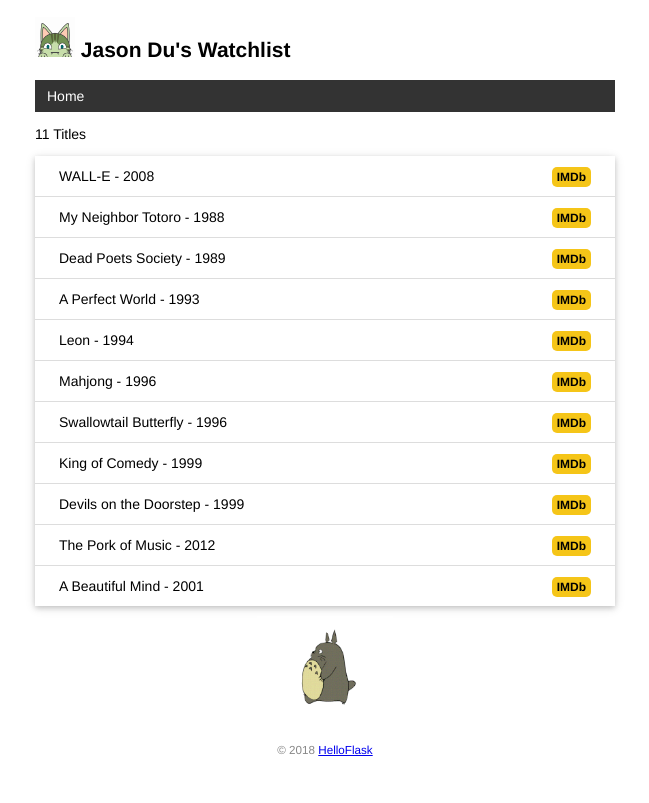
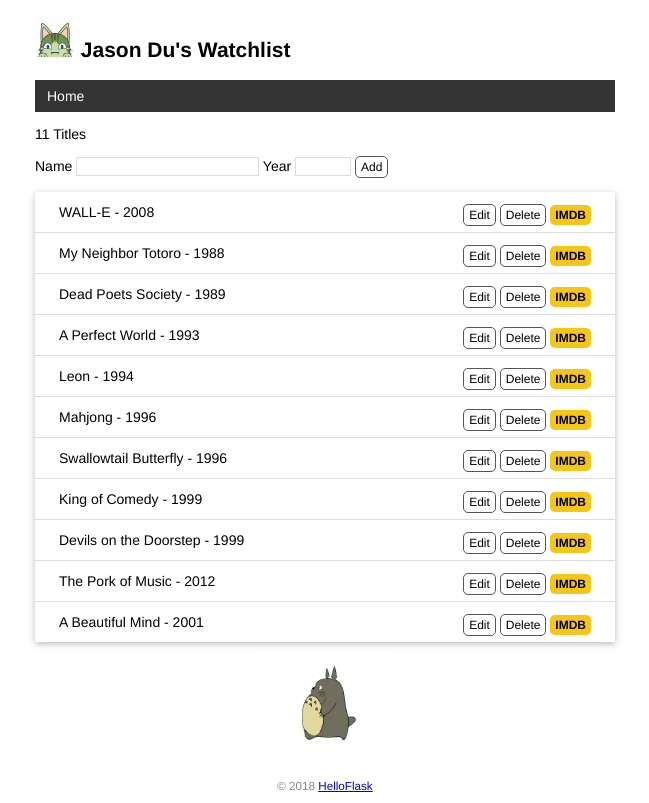
Before and after one commit to duj4/watchlist, a Flask app: page / in a window 1280 px wide. Shown: the whole page, without its empty margins (315-964 px from the left). Before the commit the page ends 756 px from the top, so only its background shows below. Run offline with Flask 2, Linux system fonts and the light colour scheme; data comes from the database, SQL or seed files in the repository; both versions use the stored data as it was after the commit.

Commit message:
add, edit and delet item from list via form

```diff
--- a/app.py
+++ b/app.py
@@ -1,4 +1,4 @@
-from flask import Flask, url_for, render_template
+from flask import Flask, url_for, render_template, request, flash, redirect
 from flask_sqlalchemy import SQLAlchemy
 import os
 import sys
@@ -14,6 +14,9 @@ else:
 app = Flask(__name__)
 app.config['SQLALCHEMY_DATABASE_URI'] = prefix + os.path.join(app.root_path, 'data.db')
 app.config['SQLALCHEMY_TRACK_MODIFICATIONS'] = False # 关闭对模型修改的监控
+# flash() 函数在内部会把消息存储到 Flask 提供的 session 对象里。
+# session 用来在请求间存储数据，它会把数据签名后存储到浏览器的 Cookie 中，所以我们需要设置签名所需的密钥
+app.config['SECRET_KEY'] = 'dev'
 
 #初始化扩展，传入程序实例app
 db = SQLAlchemy(app)
@@ -86,16 +89,64 @@ def inject_user():
     user = User.query.first()
     return dict(user=user) # 需要返回字典，等同于return {'user':user},后续user关键字可以删除
 
-@app.route('/')
-@app.route('/hello')
-@app.route('/index')
-@app.route('/home')
+# 默认只接受 GET 请求
+# 两种方法的请求有不同的处理逻辑：对于 GET 请求，返回渲染后的页面；对于 POST 请求，则获取提交的表单数据并保存
+@app.route('/', methods=['GET', 'POST'])
+@app.route('/hello', methods=['GET', 'POST'])
+@app.route('/index', methods=['GET', 'POST'])
+@app.route('/home', methods=['GET', 'POST'])
 def index():
+    # 判断是否是POST请求
+    if request.method == 'POST':
+        # 获取表单数据
+        # 传入表单对应输入字段Name的值
+        title = request.form.get('title')
+        year = request.form.get('year')
+        # 验证数据
+        if not title or not year or len(year) > 4 or len(title) >60:
+            flash('Invalid input.') # 显示错误提示
+            return redirect(url_for('index'))
+        # 保存表单数据到数据库
+        movie = Movie(title=title, year=year) # 创建记录
+        db.session.add(movie) # 添加到数据库会话
+        db.session.commit() # 提交数据库会话
+        flash('Item created.') # 显示成功创建提示
+        return redirect(url_for('index')) # 重定向回主页
     # return "Welcome to my watchlist!"
     # user = User.query.first() # 读取用户记录
     movies = Movie.query.all() # 读取所有电影记录
     # return render_template('index.html',user=user, movies=movies)
     return render_template('index.html', movies=movies)
+
+# 编辑条目
+@app.route('/movie/edit/<int:movie_id>', methods=['GET','POST'])
+def edit(movie_id):
+    # get_or_404会返回对应主键的记录，如果没有找到，则返回 404 错误响应
+    movie = Movie.query.get_or_404(movie_id)
+
+    if request.method == 'POST': # 处理编辑表单的提交请求
+        title = request.form['title']
+        year = request.form['year']
+
+        if not title or not year or len(year) > 4 or len(title) > 60:
+            flash('Invalid input.')
+            return redirect(url_for('edit', movie_id=movie_id))  # 重定向回对应的编辑页面
+        movie.title = title # 更新标题
+        movie.year = year # 更新年份
+        db.session.commit() # 提交数据库会话
+        flash('Item updated.')
+        return redirect(url_for('index'))
+
+    return render_template('edit.html', movie=movie) # 传入被编辑的电影记录
+
+# 删除条目
+@app.route('/movie/delete/<int:movie_id>', methods=['POST']) # 限定只接受POST请求
+def delete(movie_id):
+    movie = Movie.query.get_or_404(movie_id) # 获取电影记录
+    db.session.delete(movie) # 删除对应记录
+    db.session.commit() # 提交数据库会话
+    flash('Item deleted.')
+    return redirect(url_for('index')) # 重定向回主页
 
 # 错误处理函数，当404错误发生时，这个函数会被触发，返回值会作为响应主体返回给客户端
 @app.errorhandler(404) #传入要处理的错误代码
--- a/templates/index.html
+++ b/templates/index.html
@@ -2,12 +2,28 @@
 
 {% block content %}
 <p>{{ movies|length}} Titles</p>
+<!--在 <form> 标签里使用 method 属性将提交表单数据的 HTTP 请求方法指定为 POST。
+如果不指定，则会默认使用 GET 方法，这会将表单数据通过 URL 提交，容易导致数据泄露，而且不适用于包含大量数据的情况-->
+<form method="post">
+    <!--autocomplete 属性设为 off 来关闭自动完成（按下输入框不显示历史输入记录）-->
+    <!--required 标志属性，如果用户没有输入内容就按下了提交按钮，浏览器会显示错误提示-->
+    <!--<input> 元素必须要指定 name  属性，否则无法提交数据，
+    在服务器端，我们也需要通过这个 name 属性值来获取对应字段的数据-->
+    Name <input type="text" name="title" autocomplete="off" required>
+    Year <input type="text" name="year" autocomplete="off" required>
+    <input class="btn" type="submit" name="submit" value="Add">
+</form>
 <ul class="movie-list">
     {% for movie in movies%}
     <li>
         {{ movie.title }} - {{ movie.year}}
         <span class="float-right">
-            <a class="imdb" href="https://www.imdb.com/find?q={{ movie.title }}" target="_blank" title="Find this movie on IMDb">IMDb</a>
+            <a class="btn" href="{{ url_for('edit', movie_id=movie.id) }}">Edit</a>
+            <!--为了安全的考虑，我们一般会使用 POST 请求来提交删除请求，也就是使用表单来实现（而不是创建删除链接）-->
+            <form class="inline-form" method="post" action="{{ url_for('delete', movie_id=movie.id) }}">
+                <input class="btn" type="submit" name="delete" value="Delete" onclick="return confirm('Are you sure?')">
+            </form>
+            <a class="imdb" href="https://www.imdb.com/find?q={{ movie.title }}" target="_blank" title="Find this movie on IMDb">IMDB</a>
         </span>
     </li>
     {% endfor %}
```
Also changed, not shown: templates/edit.html (added, +10 -0 lines), data.db.
